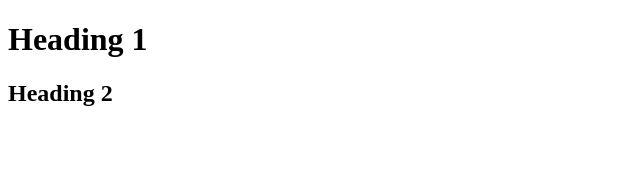
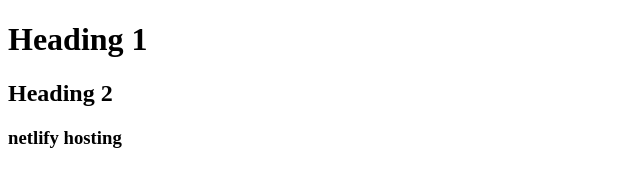
Before and after one commit to fahad10923/saylani-1st, a plain HTML site: page index.html in a window 1280 px wide. Shown: the whole page, without its empty margins (0-640 px from the left). Drawn offline with Linux system fonts and the light colour scheme.

Commit message:
new changes

```diff
--- a/index.html
+++ b/index.html
@@ -9,5 +9,7 @@
 <body>
     <h1>Heading 1</h1>
     <h2>Heading 2</h2>
+    <h3>netlify hosting</h3>
+    </h3>
 </body>
 </html>
```
